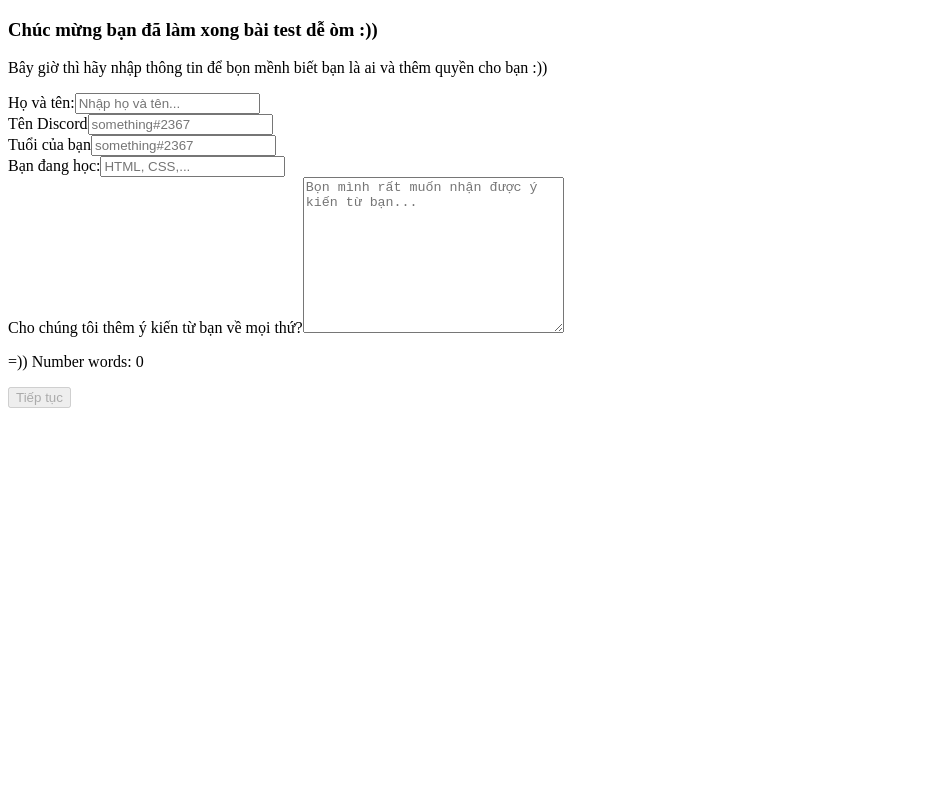
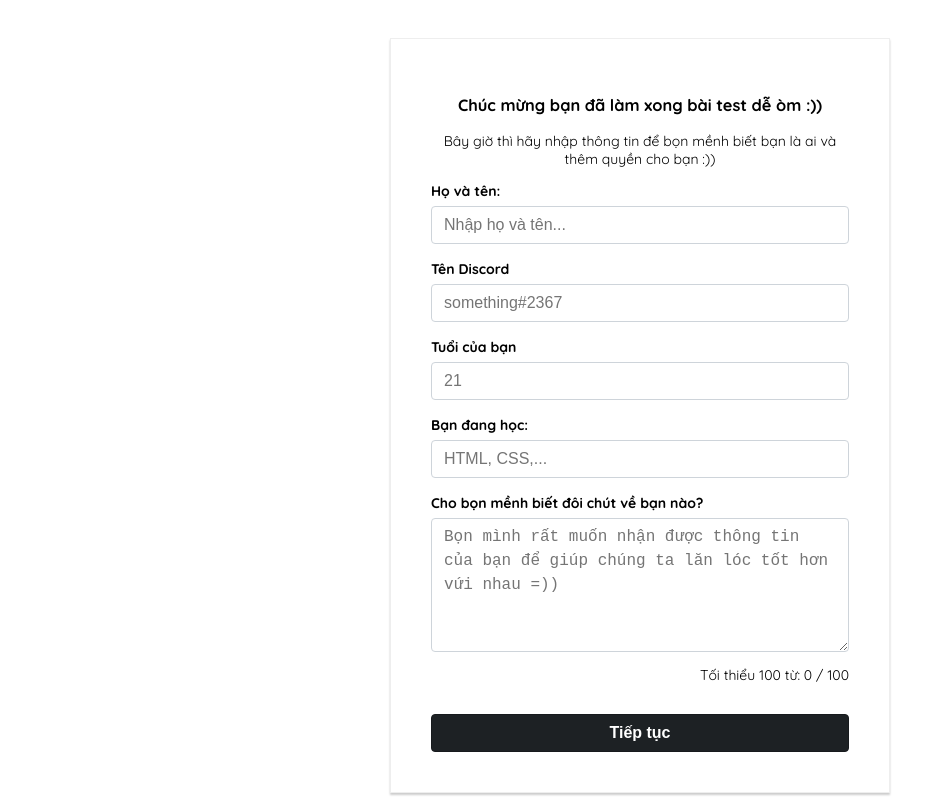
Before and after one commit to RHPTeam/web-rhp, a Vue app: page /quiz/who in a window 1280 px wide. Shown: the whole page, without its empty margins (0-946 px from the left). Built offline with nearby package versions, Linux system fonts and the light colour scheme; no server answers.

Commit message:
Update file all module css for student.. Left show userResult modular

```diff
--- a/index.html
+++ b/index.html
@@ -3,7 +3,8 @@
   <head>
     <meta charset="utf-8">
     <meta name="viewport" content="width=device-width,initial-scale=1.0">
-    <title>webrhp</title>
+    <link href="https://fonts.googleapis.com/css?family=Quicksand:300,400,500,700" rel="stylesheet">
+    <title>Hệ thống test đầu vào RHP Team Discord</title>
   </head>
   <body>
     <div id="app"></div>
--- a/src/App.vue
+++ b/src/App.vue
@@ -11,4 +11,12 @@ export default {
 </script>
 
 <style>
+  * {
+    box-sizing: border-box;
+  }
+  body {
+    font-family: 'Quicksand', sans-serif;
+    font-size: 14px;
+    font-weight: 400;
+  }
 </style>
--- a/src/router/index.js
+++ b/src/router/index.js
@@ -73,11 +73,6 @@ export default new Router({
       path: '/signin',
       name: 'sign-in',
       component: () => import('@/views/user/signin')
-    },
-    {
-      path: '/signup',
-      name: 'sign-up',
-      component: () => import('@/views/user/signup')
     }
   ]
 })
--- a/src/views/quiz/create.vue
+++ b/src/views/quiz/create.vue
@@ -15,10 +15,11 @@
         </ul>
         <div class="section">
           <input type="text" class="Nhập đáp án..." v-model="anwser">
-          <button @click="addAnswer">Add Answer</button>
+          <button @click="addAnswer" :disabled="!isValid">Add Answer</button>
         </div>
       </div>
       <button @click="addQuiz" :disabled="!formIsValid">Add Quiz</button>
+      <router-link tag="button" :to="{ name: 'quiz-manage' }">Quay lại</router-link>
     </div>
   </div>
 </template>
@@ -56,6 +57,9 @@
     computed: {
       formIsValid() {
         return this.quiz.question !== ''
+      },
+      isValid() {
+        return this.anwser !== ''
       }
     }
   }
--- a/src/views/quiz/home.vue
+++ b/src/views/quiz/home.vue
@@ -2,11 +2,11 @@
  <div class="main">
    <div class="main--wrapper">
      <div class="box">
-       <h1>Bạn đã chuẩn bị mọi thứ rồi chứ?</h1>
-       <p></p>
+       <h1>Chào mừng bạn đã đến với hệ thống test đầu vào của RHP Team Discord</h1>
+       <p>Bạn có thể bắt đầu ngay bây giờ bằng cách nút bên dưới :))</p>
        <div class="actions">
-         <router-link tag="button" :to="{ name: 'sign-up' }">Đăng ký</router-link>
-         <router-link tag="button" :to="{ name: 'sign-in' }">Đăng nhập</router-link>
+         <router-link tag="button" :to="{ name: 'sign-in' }" class="btn-red">Quản trị viên</router-link>
+         <router-link tag="button" :to="{ name: 'quiz-start' }">Bắt đầu nào</router-link>
        </div>
      </div>
    </div>
@@ -17,6 +17,45 @@
 
 </script>
 
-<style>
-
+<style scoped>
+.box {
+  text-align: center;
+  margin: 10% auto 0 auto;
+}
+button {
+  display: inline-block;
+  font-weight: 400;
+  text-align: center;
+  white-space: nowrap;
+  vertical-align: middle;
+  user-select: none;
+  border: 1px solid transparent;
+  padding: .375rem .75rem;
+  font-size: 1rem;
+  line-height: 1.5;
+  border-radius: .25rem;
+  transition: color .15s ease-in-out,background-color .15s ease-in-out,border-color .15s ease-in-out,box-shadow .15s ease-in-out;
+  color: #fff;
+  background-color: #28a745;
+  border-color: #28a745;
+}
+button:not(:disabled) {
+  cursor: pointer;
+}
+button:hover {
+  color: #fff;
+  background-color: #218838;
+  border-color: #1e7e34;
+}
+  button.btn-red {
+    color: #dc3545;
+    background-color: transparent;
+    background-image: none;
+    border-color: #dc3545;
+  }
+  button.btn-red:hover {
+    color: #fff;
+    background-color: #dc3545;
+    border-color: #dc3545;
+  }
 </style>
--- a/src/views/quiz/make.vue
+++ b/src/views/quiz/make.vue
@@ -3,29 +3,49 @@
     <app-loading v-if="loading"></app-loading>
     <div class="box" v-else>
       <h1>Question {{ showNumberQuestion }}:</h1>
-      <p>{{ showNumberQuestion }}/{{ questions.length < 10 ? '0' + questions.length : questions.length  }}</p>
+      <p>
+        {{ showNumberQuestion }}/{{
+          questions.length < 10 ? "0" + questions.length : questions.length
+        }}
+      </p>
       <div class="content">
-        <p>This is content question</p>
-        <h3>{{ questions[currentQuestion - 1].questions }}</h3>
+        <h3>{{ questions[currentQuestion - 1].question }}</h3>
         <ul>
           <li
-            v-for="(item, index) in questions[currentQuestion - 1].answers" v-bind:key="index"
-            @click="choice(index)"
-            :class="{ 'active': index == clickedIndex }">{{ item }}</li>
+            v-for="(item, index) in questions[currentQuestion - 1].answers"
+            v-bind:key="index"
+            @click="choice(index);"
+            :class="{ active: index == clickedIndex }"
+          >
+            {{ item }}
+          </li>
         </ul>
         <div class="explain" v-if="statusExplain">
-          <textarea placeholder="Your explain..." v-model="result.contentExplain"></textarea>
+          <textarea
+            placeholder="Your explain..."
+            v-model="result.contentExplain"
+          ></textarea>
         </div>
       </div>
-      <button @click="next" v-if="!showFinnish">Next Question</button>
+      <button @click="next" v-if="!showFinnish" :disabled="!formIsValid">
+        Câu hỏi kế tiếp
+      </button>
 
       <button @click="finnish" v-else>Finnish</button>
-      <button @click="statusExplain = !statusExplain">Add Explain</button>
+      <button @click="statusExplain = !statusExplain;">
+        Thêm giải thích của bạn
+      </button>
+      <hr>
       <div class="stats">
-        <div class="bars" style="width: 300px">
-          <div class="bar" :style="{ width: ((currentQuestion - 1) / questions.length) * 100 + '%' }"></div>
+        <div class="bars">
+          <div
+            class="bar"
+            :style="{
+              width: ((currentQuestion - 1) / questions.length) * 100 + '%'
+            }"
+          ></div>
+        </div>
         <h1>{{ ((currentQuestion - 1) / questions.length) * 100 }}%</h1>
-        </div>
       </div>
     </div>
   </div>
@@ -36,9 +56,9 @@
   data() {
     return {
       result: {
-          questionId: '',
-          choice: '',
-          contentExplain: ''
+        questionId: "",
+        choice: "",
+        contentExplain: ""
       },
       userResult: {
         results: []
@@ -47,43 +67,47 @@
       statusButton: false,
       currentQuestion: 1,
       clickedIndex: null
-      }
+    };
   },
   computed: {
     showNumberQuestion() {
-        if (this.currentQuestion < 10 ) {
-          return '0'+ this.currentQuestion
+      if (this.currentQuestion < 10) {
+        return "0" + this.currentQuestion;
       } else {
-          return this.currentQuestion
+        return this.currentQuestion;
       }
     },
     showFinnish() {
       if (this.currentQuestion == this.questions.length) {
-          return this.statusButton = true
+        return (this.statusButton = true);
       }
     },
     loading() {
-        return this.$store.getters.waitLoading
+      return this.$store.getters.waitLoading;
     },
     questions() {
-        return this.$store.getters.loadQuizs
+      return this.$store.getters.loadQuizs;
+    },
+    formIsValid() {
+      return this.result.contentExplain !== "";
     }
   },
   methods: {
     next() {
       if (this.currentQuestion == this.questions.length) {
-          return
+        return;
       }
       // Push data result of user to array data
       const result = {
         questionId: this.questions[this.currentQuestion - 1].id,
         choice: this.clickedIndex,
         contentExplain: this.result.contentExplain
-        }
-        const temp = this.userResult.results.push(result)
+      };
+      this.userResult.results.push(result);
+      this.result.contentExplain = ''
+      // Next question
+      return this.currentQuestion++;
 
-        // Next question
-        return this.currentQuestion++
     },
     finnish() {
       // Push data result of user to array data
@@ -91,39 +115,92 @@
         questionId: this.questions[this.currentQuestion - 1].id,
         choice: this.clickedIndex,
         contentExplain: this.result.contentExplain
-        }
-        this.userResult.results.push(result)
+      };
+      this.userResult.results.push(result);
 
       // Add Data to userResult
-        this.$store.dispatch("createUserResult", this.userResult)
+      this.$store.dispatch("createUserResult", this.userResult);
 
-        this.$router.push({ name: 'quiz-who' })
+      this.$router.push({ name: "quiz-who" });
     },
-      choice (value) {
-        console.log(value + ' value person choiced :))')
-        this.clickedIndex = value
+    choice(value) {
+      this.clickedIndex = value;
     }
   },
-    async created () {
-      await this.$store.dispatch('loadQuizs')
+  async created() {
+    await this.$store.dispatch("loadQuizs");
   }
-  }
+};
 </script>
 
 <style scoped>
+.box {
+  border: 1px solid #eee;
+  padding: 20px;
+  border-radius: 5px;
+  box-shadow: 0 2px 2px #ccc;
+  width: 700px;
+  margin: 7% auto 0 auto;
+}
+.box > h1 {
+  margin: 0;
+}
+.box .content > ul {
+  padding: 0;
+  list-style-type: none;
+}
+.content > ul > li {
+  padding: 20px 30px;
+  background-color: #eee;
+  border: 1px solid #ccc;
+  cursor: pointer;
+}
+.content > ul > li:hover {
+  background-color: #ccc;
+}
+.content > ul > li:not(:last-child) {
+  border-bottom: 0;
+}
+.content .explain {
+  margin-bottom: 14px;
+}
+.content .explain textarea {
+  width: 100%;
+  box-sizing: border-box;
+  height: 65px;
+  padding: 10px;
+  resize: none;
+  border-color: #ccc;
+}
+.box button {
+  padding: 10px 15px;
+  background: lightblue;
+  border: 1px solid #ccc;
+  cursor: pointer;
+  font-weight: 600;
+}
+hr {
+  margin: 20px 0;
+  border-color: #dadada;
+}
 .stats {
-  margin-top: 10px;
   min-height: 10px;
 }
 .bars {
+  width: 100%;
   height: 10px;
   background-color: red;
+  border-radius: 10px;
 }
 .bar {
   height: 10px;
   background-color: aqua;
 }
+.stats h1 {
+  margin-bottom: 0;
+  text-align: center;
+}
 .active {
-  background-color: red;
+  background-color: red!important;
 }
 </style>
--- a/src/views/quiz/result.vue
+++ b/src/views/quiz/result.vue
@@ -1,27 +1,75 @@
 <template>
   <div class="main">
-    <h1>Show result of user: id random</h1>
-    <p>{{ result }}</p>
-    <button @click="onCreateResult">Hoàn thành</button>
+    <h1>Cảnh báo</h1>
+    <p>Mọi thông tin bài làm của bạn đều được bọn mềnh private, vì vậy bạn hoàn toàn yên tâm về vấn đề thông tin. Thông tin bài làm của bạn hiện tại chưa được gửi đến bọn mềnh. Nút <b>Hoàn thành</b> giúp bạn vấn đề đó đó. Bạn có thể reload và làm lại bài một cách bình thường nếu cảm thấy kết quả không mong muốn.</p>
+    <p>Sau khi bạn ấn <b>Hoàn thành</b>, hãy liên hệ với admin hoặc mod để được thêm quyền :))</p>
+    <button @click="onCreateResult" :disabled="!isValid">Hoàn thành</button>
   </div>
 </template>
 
 <script>
   export default {
-    computed: {
-      result() {
-        return this.$store.getters.loadUserResult
-      }
-    },
     methods: {
       async onCreateResult () {
         await this.$store.dispatch('createResult')
         this.$router.push({ name: 'quiz-start' })
       }
+    },
+    computed: {
+      isValid () {
+        return this.$store.getters.loadUserInfo !== null && this.$store.getters.loadUserResult !== null
+      }
     }
   }
 </script>
 
-<style>
-
+<style scoped>
+  .main {
+    width: 500px;
+    padding: 40px;
+    border: 1px solid #eee;
+    box-shadow: 0 2px 2px #ccc;
+    margin: 3% auto 0 auto;
+    text-align: center;
+  }
+  .main h1 {
+    text-align: center;
+    text-transform: uppercase;
+    color: red;
+  }
+  .main p {
+    font-weight: 400;
+  }
+  button {
+    width: 100%;
+    display: inline-block;
+    font-weight: 400;
+    text-align: center;
+    white-space: nowrap;
+    vertical-align: middle;
+    user-select: none;
+    border: 1px solid transparent;
+    padding: .375rem .75rem;
+    font-size: 1rem;
+    line-height: 1.5;
+    border-radius: .25rem;
+    transition: color .15s ease-in-out,background-color .15s ease-in-out,border-color .15s ease-in-out,box-shadow .15s ease-in-out;
+    color: #28a745;
+    background-color: transparent;
+    background-image: none;
+    border-color: #28a745;
+  }
+  button:hover {
+    color: #fff;
+    background-color: #28a745;
+    border-color: #28a745;
+  }
+  button:not(:disabled) {
+    cursor: pointer;
+  }
+  .main button:disabled, .main button:disabled:hover {
+    color: #fff;
+    background-color: #1d2124;
+    border-color: #171a1d;
+  }
 </style>
--- a/src/views/quiz/show.vue
+++ b/src/views/quiz/show.vue
@@ -1,16 +1,18 @@
 <template>
   <div class="main">
     <app-loading v-if="loading"></app-loading>
-    <ul v-else>
+   <iv class="box box--list" v-else>
+     <router-link tag="button" :to="{ name: 'quiz-manage' }">Quay lại</router-link>
+     <ul>
        <li v-for="item in quizs">
          <router-link
            tag="a"
-
            :to="{ name: 'info-quiz', params: { quizId: item.id } }">
            {{ item.question }}
          </router-link>
        </li>
      </ul>
+   </iv>
   </div>
 </template>
 
--- a/src/views/quiz/start.vue
+++ b/src/views/quiz/start.vue
@@ -2,7 +2,7 @@
   <div class="main">
     <h1>Chào mừng bạn đã đến với bài test đầu vào của team!</h1>
     <p>Nếu bạn đã sẵn sàng bạn có thể bắt đầu ngay bây giờ</p>
-    <button @click="start">Start now</button>
+    <button @click="start">Bắt đầu ngay</button>
   </div>
 </template>
 
@@ -16,6 +16,39 @@
   }
 </script>
 
-<style>
-
+<style scoped>
+  .main {
+    width: 500px;
+    padding: 40px;
+    border: 1px solid #eee;
+    box-shadow: 0 2px 2px #ccc;
+    margin: 3% auto 0 auto;
+    text-align: center;
+  }
+  button {
+    width: 100%;
+    display: inline-block;
+    font-weight: 400;
+    text-align: center;
+    white-space: nowrap;
+    vertical-align: middle;
+    user-select: none;
+    border: 1px solid transparent;
+    padding: .375rem .75rem;
+    font-size: 1rem;
+    line-height: 1.5;
+    border-radius: .25rem;
+    transition: color .15s ease-in-out,background-color .15s ease-in-out,border-color .15s ease-in-out,box-shadow .15s ease-in-out;
+    color: #fff;
+    background-color: #28a745;
+    border-color: #28a745;
+  }
+  button:not(:disabled) {
+    cursor: pointer;
+  }
+  button:hover {
+    color: #fff;
+    background-color: #218838;
+    border-color: #1e7e34;
+  }
 </style>
--- a/src/views/quiz/student.vue
+++ b/src/views/quiz/student.vue
@@ -1,28 +1,53 @@
 <template>
   <div class="main">
     <h3>Chúc mừng bạn đã làm xong bài test dễ òm :))</h3>
-    <p>Bây giờ thì hãy nhập thông tin để bọn mềnh biết bạn là ai và thêm quyền cho bạn :))</p>
+    <p>
+      Bây giờ thì hãy nhập thông tin để bọn mềnh biết bạn là ai và thêm quyền
+      cho bạn :))
+    </p>
     <form @submit.prevent="onSubmitWho">
       <div class="form-group">
         <label>Họ và tên:</label>
-        <input type="text" placeholder="Nhập họ và tên..." v-model="nameReal" required>
+        <input
+          type="text"
+          placeholder="Nhập họ và tên..."
+          v-model="nameReal"
+          required
+        />
       </div>
       <div class="form-group">
         <label>Tên Discord</label>
-        <input type="text" placeholder="something#2367" v-model="nameDiscord" required>
+        <input
+          type="text"
+          placeholder="something#2367"
+          v-model="nameDiscord"
+          required
+        />
       </div>
       <div class="form-group">
         <label>Tuổi của bạn</label>
-        <input type="text" placeholder="something#2367" v-model="ageReal" required>
+        <input type="number" placeholder="21" v-model="ageReal" required />
       </div>
       <div class="form-group">
         <label>Bạn đang học:</label>
-        <input type="text" placeholder="HTML, CSS,..." v-model="contentSkill" required>
+        <input
+          type="text"
+          placeholder="HTML, CSS,..."
+          v-model="contentSkill"
+          required
+        />
       </div>
       <div class="form-group">
-        <label>Cho chúng tôi thêm ý kiến từ bạn về mọi thứ?</label>
-        <textarea cols="30" rows="10" placeholder="Bọn mình rất muốn nhận được ý kiến từ bạn..." v-model="contentIdea" required></textarea>
-        <p>=)) Number words: {{ numberWords > 0 ? numberWords : 0 }}</p>
+        <label>Cho bọn mềnh biết đôi chút về bạn nào?</label>
+        <textarea
+          rows="5"
+          placeholder="Bọn mình rất muốn nhận được thông tin của bạn để giúp chúng ta lăn lóc tốt hơn vứi nhau =))"
+          v-model="contentIdea"
+          required
+        ></textarea>
+        <p style="text-align: right">
+          Tối thiểu 100 từ: {{ numberWords > 0 ? numberWords : 0 }} / 100
+        </p>
       </div>
       <button type="submit" :disabled="!formIsValid">Tiếp tục</button>
     </form>
@@ -31,44 +56,111 @@
 
 <script>
 export default {
-    data () {
+  data() {
     return {
-        nameReal: '',
-        nameDiscord: '',
-        ageReal: '',
-        contentSkill: '',
-        contentIdea: ''
-      }
+      nameReal: "",
+      nameDiscord: "",
+      ageReal: "",
+      contentSkill: "",
+      contentIdea: ""
+    };
   },
   methods: {
-      onSubmitWho () {
+    onSubmitWho() {
       const userInfo = {
         nameReal: this.nameReal,
         nameDiscord: this.nameDiscord,
         ageReal: this.ageReal,
         contentSkill: this.contentSkill,
         contentIdea: this.contentIdea
-        }
-        this.$store.dispatch('createUserInfo', userInfo)
-        this.$router.push({ name: 'quiz-result' })
+      };
+      this.$store.dispatch("createUserInfo", userInfo);
+      this.$router.push({ name: "quiz-result" });
     }
   },
   computed: {
-      numberWords () {
-        return this.contentIdea.split(' ')
-          .filter(function(n) { return n != '' })
-          .length;
+    numberWords() {
+      return this.contentIdea.split(" ").filter(function(n) {
+        return n != "";
+      }).length;
     },
     formIsValid() {
       if (this.numberWords < 5) {
-          return
+        return;
       }
-        return this.numberWords >= 5
+      return this.numberWords >= 5;
     }
   }
-  }
+};
 </script>
 
-<style>
-
+<style scoped>
+.main {
+  width: 500px;
+  padding: 40px;
+  border: 1px solid #eee;
+  box-shadow: 0 2px 2px #ccc;
+  margin: 3% auto 0 auto;
+  text-align: center;
+}
+.form-group {
+  margin-bottom: 1rem;
+  text-align: left;
+  display: flex;
+  flex-direction: column;
+}
+.form-group:last-child {
+  margin-bottom: 0;
+}
+.form-group label {
+  font-weight: 600;
+}
+.form-group input,
+textarea {
+  margin-top: 0.375rem;
+  display: block;
+  width: 100%;
+  padding: 0.375rem 0.75rem;
+  font-size: 1rem;
+  line-height: 1.5;
+  color: #495057;
+  background-color: #fff;
+  background-clip: padding-box;
+  border: 1px solid #ced4da;
+  border-radius: 0.25rem;
+  transition: border-color 0.15s ease-in-out, box-shadow 0.15s ease-in-out;
+}
+.main button {
+  width: 100%;
+  display: inline-block;
+  font-weight: 600;
+  text-align: center;
+  white-space: nowrap;
+  vertical-align: middle;
+  user-select: none;
+  border: 1px solid transparent;
+  padding: 0.375rem 0.75rem;
+  font-size: 1rem;
+  line-height: 1.5;
+  border-radius: 0.25rem;
+  transition: color 0.15s ease-in-out, background-color 0.15s ease-in-out,
+    border-color 0.15s ease-in-out, box-shadow 0.15s ease-in-out;
+  color: #fff;
+  color: #fff;
+  background-color: #117a8b;
+  border-color: #10707f;
+}
+button:not(:disabled) {
+  cursor: pointer;
+}
+.main button:disabled, .main button:disabled:hover {
+  color: #fff;
+  background-color: #1d2124;
+  border-color: #171a1d;
+}
+.main button:hover {
+  color: #fff;
+  background-color: #138496;
+  border-color: #117a8b;
+}
 </style>
```
Also changed, not shown: src/main.js (+6 -6 lines), src/views/user/signin.vue (+105 -22 lines). Lines whose indentation alone changed are shown as unchanged.
